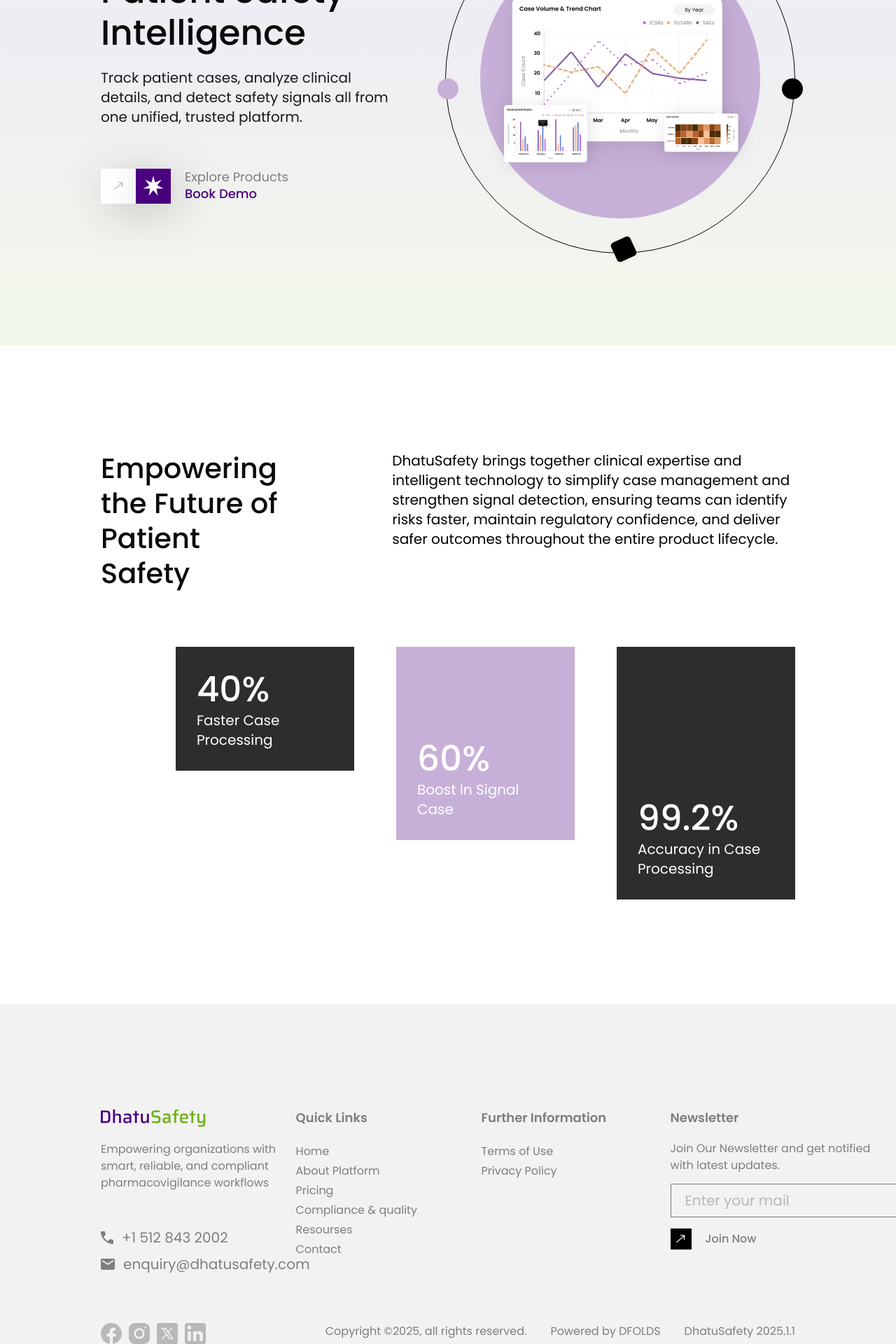
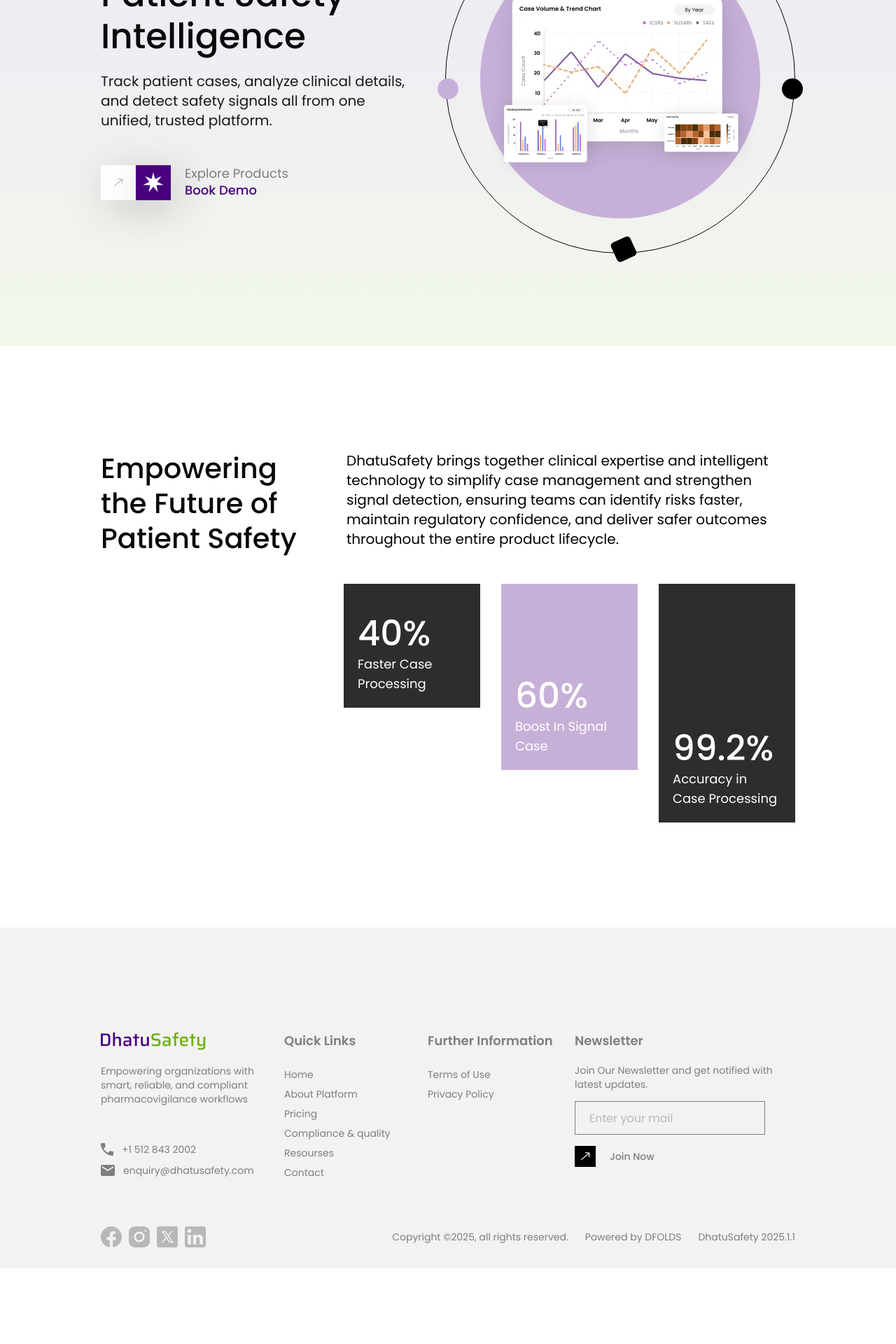
Before and after one commit to therareaniket/safety-website, a Next.js app: page / in a window 1280 px wide. Shown: the part 306-2226 px from the top of the page at 70% size. After the commit the page ends 2118 px from the top, so only its background shows below. Built offline with nearby package versions, Linux system fonts and the light colour scheme.

Commit message:
done responsive upto 1200

```diff
--- a/src/assets/css/shalaka/custom.css
+++ b/src/assets/css/shalaka/custom.css
@@ -107,6 +107,7 @@
 .hero-row{
     height: 100%;
     gap:65px;
+    justify-content: space-between;
 }
 .hero-col-one{
     width: 756px;
@@ -200,9 +201,7 @@
 .stats-col-two{
     width: 885px;
 }
-.stats-count-row{
-    margin: 60px 0 0;
-}
+
 .stats-list{
     gap:60px;
     justify-content: flex-end;
@@ -274,12 +273,16 @@
     margin-bottom: 16px;
     padding: 12px 20px;
     color: var(--grey);
+    font-size: 16px;
 }
 .newletter-form{
     margin-top: 14px;;
 }
 .social-links{
     gap: 10px;
+}
+.copyright {
+    padding-bottom: 30px;
 }
 .copyright-links{
     gap:34px;
--- a/src/assets/css/shalaka/responsive.css
+++ b/src/assets/css/shalaka/responsive.css
@@ -12,29 +12,140 @@
 /* ======= MIN-WIDTH COMPLETED ======= */
 
 
-@media screen and (max-width: 1799px) {}
-
-@media screen and (max-width: 1599px) {
-    .recent-activity-circle{
-        width: 500px;
-        height: 500px;
-    }
-    .ra-circle-mini{
-       width: 400px;
-        height: 400px;
-    }
-    .hero-col-one {
-    width: 535px;
+@media screen and (max-width: 1799px) {
+    .stats-row {
+    gap: 128px;
+}
+.stats-item {
+    width: 245px;
+}
+.stats-col-one {
+    width: 380px;
+}
+.stats-col-two {
+    width: 860px;
 }
 }
 
-@media screen and (max-width: 1439px) {}
+@media screen and (max-width: 1599px) {
+     .recent-activity-circle{
+        width: 550px;
+        height: 550px;
+    }
+.hero-col-one {
+    width: 615px;
+}
+   .ra-circle-lg{
+    width: 70px;
+    height: 70px;
+}
+.ra-circle-lg svg{
+    width: 51px;
+}
+.stats-list{
+    gap:40px;
+}
+.stats-col-one {
+    width: 340px;
+}
+.stats-col-two {
+    width: 839px;
+}
+}
+
+@media screen and (max-width: 1439px) {
+
+    .hero-col-one {
+        width: 505px;
+    }
+    .hero-row {
+    gap: 45px;
+    }
+    .stats-col-one {
+    width: 280px;
+}
+    .stats-col-two {
+    width: 719px;
+}
+.stats-row{
+    gap:100px;
+}
+.stats-count-row{
+    margin: 20px 0 0;
+}
+.f-col-one{
+    width: 250px;
+}
+.f-right-cols {
+    gap: 60px;
+}
+    .stats-item {
+        width: 215px;
+    }
+    .stats-item.three {
+    height: 341px;
+}
+.stats-item.two {
+    height: 266px;
+}
+.stats-item{
+    padding:20px;
+}
+}
 
 @media screen and (max-width: 1359px) {}
 
 @media screen and (max-width:1299px){
     .navbar-links {
     gap: 25px;
+}
+    .hero-col-one {
+        width: 450px;
+    }
+    .hero-row{
+        gap:35px;
+    }
+        .recent-activity-circle {
+        width: 500px;
+        height: 500px;
+    }
+    .ra-circle-mini{
+        width: 400px;
+        height: 400px;
+    }
+    .book-demo-inner{
+        margin-top: 50px;
+    }
+        .stats-col-two {
+        width: 616px;
+    }
+    .stats-col-one {
+        width: 291px;
+    }
+    .stats-row{
+        gap:60px;
+    }
+        .stats-list {
+        gap: 30px;
+    }
+        .stats-item {
+        width: 195px;
+    }
+    .stats-count .h6{
+        font-size: 18px;
+    }
+        .f-col-one {
+        width: 245px;
+    }
+        .f-right-cols {
+        gap: 30px;
+    }
+    .copyright-links {
+    gap: 24px;
+}
+footer .text-16{
+    font-size: 14px;
+    line-height: 20px;
 }
 }
 
--- a/src/components/Footer.tsx
+++ b/src/components/Footer.tsx
@@ -24,11 +24,11 @@
                         <div className="f-contact">
                             <div className="f-c-list flex">
                                 <Image className="f-icon" src={Phone} alt="call" />
-                                <p>+1 512 843 2002</p>
+                                <p className='text-16'>+1 512 843 2002</p>
                             </div>
                             <div className="f-c-list flex">
                                 <Image className="f-icon" src={Email} alt="email" />
-                                <p>enquiry@dhatusafety.com</p>
+                                <p className='text-16'>enquiry@dhatusafety.com</p>
                             </div>
                         </div>
 
@@ -99,7 +99,7 @@
                     </div>
                 </div>
 
-                <div className="copyright flex">
+                <div className="copyright flex items-center">
                     <ul className='flex social-links'>
                         <li><Image className="social-img" src={Facebook} alt="facebook" width={30}
                                 height={30} priority /></li>
--- a/src/components/Header.tsx
+++ b/src/components/Header.tsx
@@ -1,13 +1,14 @@
+'use client';
 import Image from "next/image";
 import Link from "next/link";
-import Script from "next/script";
+import { useState } from "react";
 import "@/assets/css/shalaka/responsive.css"
 import Logo from '../assets/images/logo.svg'
 
 export default function Header() {
+    const [menuOpen, setMenuOpen] = useState(false);
 
     return (
-        <>
         <header>
             <div className="container">
                 <nav className="nav-wrapper">
@@ -49,13 +50,13 @@
                         </li>
                     </ul>
 
-                       <div className="hamburger">
+                       <button className={`hamburger ${menuOpen ? "active" : ""}`} onClick={() => setMenuOpen(!menuOpen)}>
                         <div className="bar"></div>
                         <div className="bar"></div>
                         <div className="bar"></div>
-                    </div>
+                    </button>
 
-                    <ul className="navbar-links nav-mobile">
+                    <ul className={`navbar-links nav-mobile ${menuOpen ? "active" : ""}`}>
                         <li>
                             <Link href="/" className="nav-link text-18">
                                 Home
@@ -90,20 +91,6 @@
                 </nav>
             </div>
         </header>
-
-        <Script id="mobile-nav" strategy="afterInteractive">
-        {`
-     const hamburger = document.querySelector('.hamburger');
-        const navMobile = document.querySelector('.nav-mobile');
-        if (hamburger && navMobile) {
-            hamburger.addEventListener('click', function() {
-                hamburger.classList.toggle('active');
-                navMobile.classList.toggle('active');
-            });
-        }
-        `}
-        </Script>
-        </>
     );
 
 
--- a/src/components/Homepage/HomeHero.tsx
+++ b/src/components/Homepage/HomeHero.tsx
@@ -10,7 +10,7 @@
         <>
             <section className="hero-wrapper centered-block">
                 <div className="container">
-                    <div className="hero-row  centered-block">
+                    <div className="hero-row flex items-center">
                         <div className="hero-col-one">
                             <h1>Central Hub for Patient Safety Intelligence</h1>
                             <p className="h6 hero-desc">Track patient cases, analyze clinical details, and detect safety signals all from one unified, trusted platform.</p>
```
